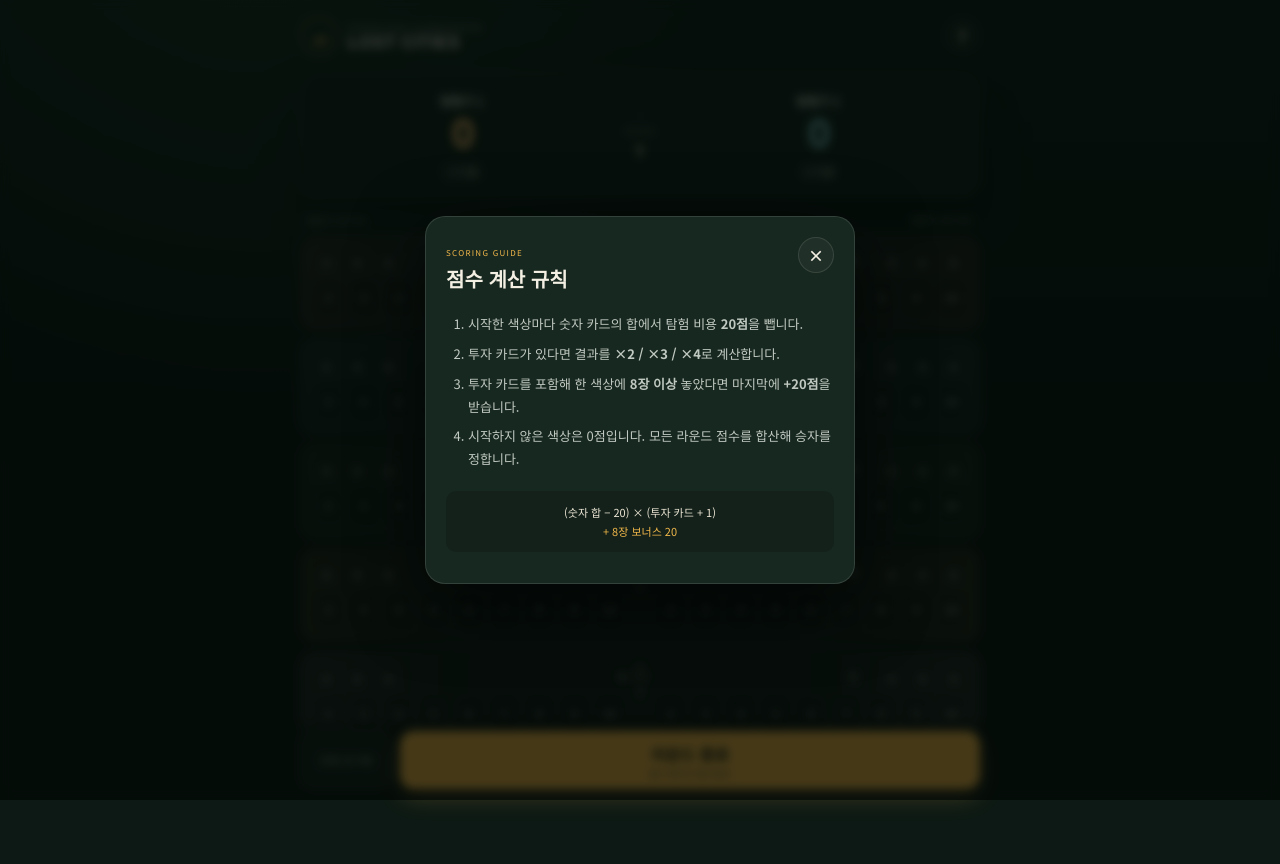
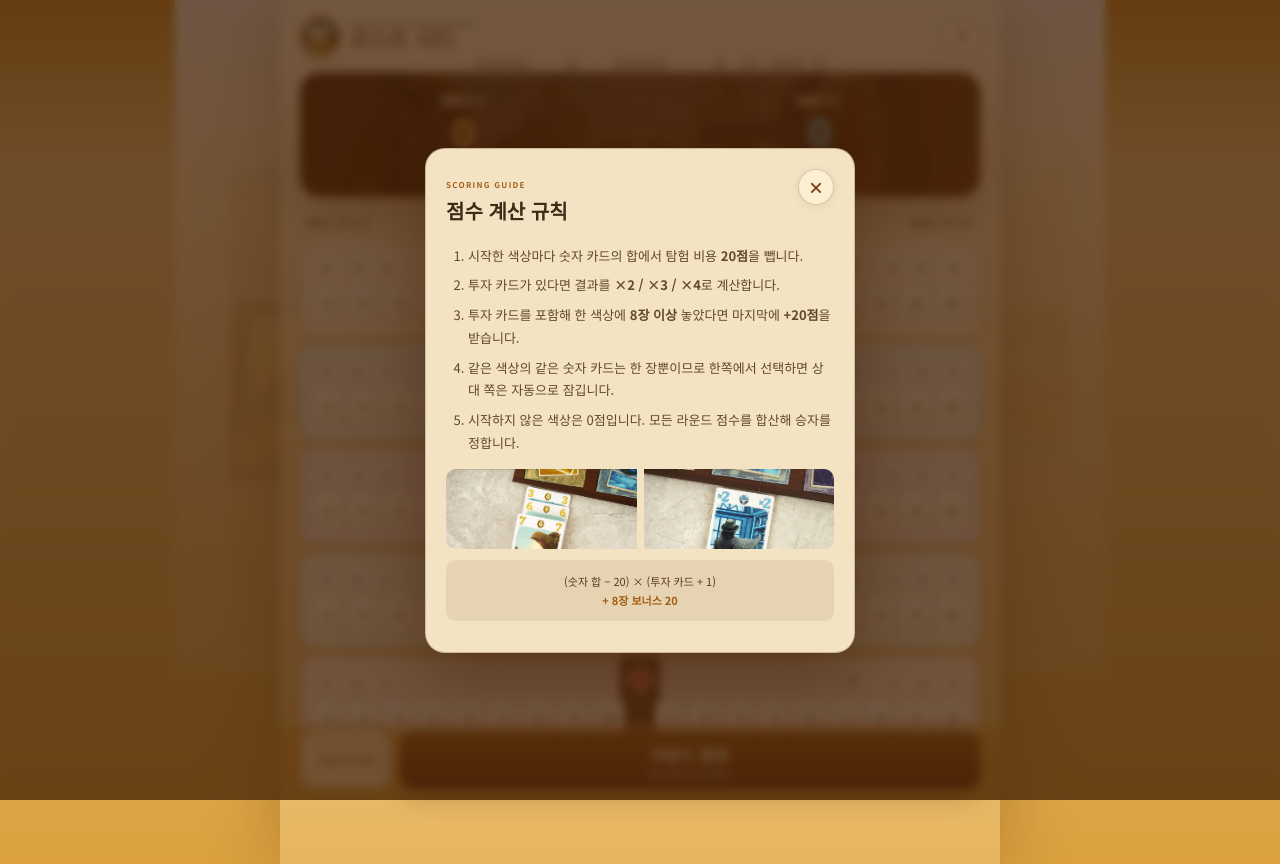
Before and after one commit to leesix66/LostCity_Scoreboard, a website built with Vite: page index.html in a window 1280 px wide. Both pictures are taken after a click on the button "점수 규칙 보기". Built offline with nearby package versions, Linux system fonts and the light colour scheme; a web font is replaced by a local one.

Commit message:
Refresh UI for Lost Cities revised edition

```diff
--- a/app.js
+++ b/app.js
@@ -1,11 +1,11 @@
 import { calculateExpedition, calculatePlayerRound } from './scoring.js';
 
 const COLORS = [
-  { id: 'red', name: '화산', symbol: '▲' },
-  { id: 'blue', name: '심해', symbol: '≋' },
-  { id: 'green', name: '밀림', symbol: '✦' },
-  { id: 'yellow', name: '사막', symbol: '◆' },
-  { id: 'white', name: '설산', symbol: '△' },
+  { id: 'yellow', name: '사막', symbol: '●' },
+  { id: 'blue', name: '아틀란티스', symbol: '◉' },
+  { id: 'purple', name: '미지의 강가', symbol: '◆' },
+  { id: 'green', name: '열대 우림', symbol: '▲' },
+  { id: 'red', name: '협곡', symbol: '◎' },
 ];
 const NUMBERS = [2, 3, 4, 5, 6, 7, 8, 9, 10];
 const STORAGE_KEY = 'lost-cities-scorekeeper-v1';
@@ -22,7 +22,15 @@ const defaultState = () => ({
 function loadState() {
   try {
     const saved = JSON.parse(localStorage.getItem(STORAGE_KEY));
-    if (saved?.players?.length === 2 && saved?.totals?.length === 2) return saved;
+    if (saved?.players?.length === 2 && saved?.totals?.length === 2) {
+      // 이전 버전에서 양쪽에 같은 카드가 입력된 경우 첫 번째 선택만 유지한다.
+      saved.players[0].forEach((expedition, colorIndex) => {
+        const claimedNumbers = new Set(expedition.numbers);
+        saved.players[1][colorIndex].numbers = saved.players[1][colorIndex].numbers
+          .filter((number) => !claimedNumbers.has(number));
+      });
+      return saved;
+    }
   } catch { /* 손상된 저장 데이터는 새 게임으로 대체 */ }
   return defaultState();
 }
@@ -41,7 +49,9 @@ function scoreForPlayer(playerIndex) {
 
 function cardButton(playerIndex, colorIndex, number) {
   const selected = state.players[playerIndex][colorIndex].numbers.includes(number);
-  return `<button type="button" class="card-number${selected ? ' selected' : ''}" data-action="number" data-player="${playerIndex}" data-color="${colorIndex}" data-number="${number}" aria-pressed="${selected}">${number}</button>`;
+  const ownedByOpponent = state.players[1 - playerIndex][colorIndex].numbers.includes(number);
+  const unavailable = ownedByOpponent && !selected;
+  return `<button type="button" class="card-number${selected ? ' selected' : ''}${unavailable ? ' unavailable' : ''}" data-action="number" data-player="${playerIndex}" data-color="${colorIndex}" data-number="${number}" aria-pressed="${selected}"${unavailable ? ' disabled aria-label="상대가 선택한 카드"' : ''}>${number}</button>`;
 }
 
 function playerCards(playerIndex, colorIndex) {
@@ -110,6 +120,7 @@ expeditionsEl.addEventListener('click', (event) => {
 
   if (button.dataset.action === 'number') {
     const number = Number(button.dataset.number);
+    if (state.players[1 - player][color].numbers.includes(number)) return;
     expedition.numbers = expedition.numbers.includes(number)
       ? expedition.numbers.filter((item) => item !== number)
       : [...expedition.numbers, number].sort((a, b) => a - b);
--- a/index.html
+++ b/index.html
@@ -3,20 +3,20 @@
   <head>
     <meta charset="UTF-8" />
     <meta name="viewport" content="width=device-width, initial-scale=1.0, viewport-fit=cover" />
-    <meta name="theme-color" content="#10221b" />
+    <meta name="theme-color" content="#a86b16" />
     <meta name="description" content="로스트 시티 2인용 실시간 점수 계산기" />
     <title>Lost Cities · Scorekeeper</title>
     <link rel="preconnect" href="https://fonts.googleapis.com" />
     <link rel="preconnect" href="https://fonts.gstatic.com" crossorigin />
-    <link href="https://fonts.googleapis.com/css2?family=Noto+Sans+KR:wght@400;500;600;700;800&family=Unbounded:wght@600;700&display=swap" rel="stylesheet" />
+    <link href="https://fonts.googleapis.com/css2?family=Black+Han+Sans&family=Noto+Sans+KR:wght@400;500;600;700;800&family=Unbounded:wght@600;700&display=swap" rel="stylesheet" />
     <link rel="stylesheet" href="/styles.css" />
   </head>
   <body>
     <div class="app-shell">
       <header class="topbar">
         <div class="brand">
-          <span class="brand-mark" aria-hidden="true">⌁</span>
-          <div><p>EXPEDITION SCOREKEEPER</p><h1>LOST CITIES</h1></div>
+          <span class="brand-mark" aria-hidden="true"></span>
+          <div><p>EXPEDITION SCOREKEEPER</p><h1>로스트 시티</h1></div>
         </div>
         <button class="icon-button" id="rulesButton" type="button" aria-label="점수 규칙 보기">?</button>
       </header>
@@ -36,7 +36,7 @@
           </div>
         </section>
 
-        <div class="guide-row" aria-hidden="true"><span>탐험가 1의 카드</span><span>탐험가 2의 카드</span></div>
+        <div class="guide-row" aria-hidden="true"><span>탐험가 1의 카드</span><b>같은 카드는 한 장뿐</b><span>탐험가 2의 카드</span></div>
         <section id="expeditions" class="expeditions" aria-label="탐험 카드 입력"></section>
 
         <section class="round-history" id="historySection" hidden>
@@ -57,8 +57,10 @@
         <li>시작한 색상마다 숫자 카드의 합에서 탐험 비용 <b>20점</b>을 뺍니다.</li>
         <li>투자 카드가 있다면 결과를 <b>×2 / ×3 / ×4</b>로 계산합니다.</li>
         <li>투자 카드를 포함해 한 색상에 <b>8장 이상</b> 놓았다면 마지막에 <b>+20점</b>을 받습니다.</li>
+        <li>같은 색상의 같은 숫자 카드는 한 장뿐이므로 한쪽에서 선택하면 상대 쪽은 자동으로 잠깁니다.</li>
         <li>시작하지 않은 색상은 0점입니다. 모든 라운드 점수를 합산해 승자를 정합니다.</li>
       </ol>
+      <div class="rule-art" aria-hidden="true"><img src="/assets/number-card.png" alt="" loading="lazy" decoding="async" /><img src="/assets/wager-card.png" alt="" loading="lazy" decoding="async" /></div>
       <p class="formula">(숫자 합 − 20) × (투자 카드 + 1) <em>+ 8장 보너스 20</em></p>
     </dialog>
 
--- a/styles.css
+++ b/styles.css
@@ -1,61 +1,68 @@
 :root {
-  color-scheme: dark;
+  color-scheme: light;
   font-family: 'Noto Sans KR', sans-serif;
-  --ink: #f4efe3;
-  --muted: #9eaa9e;
-  --panel: #172820;
-  --line: rgba(239, 231, 209, .12);
-  --accent: #f3b84a;
+  --ink: #3f2a18;
+  --muted: #8a735c;
+  --panel: #f5ead4;
+  --line: rgba(91, 58, 29, .17);
+  --accent: #e9a72d;
 }
 
 * { box-sizing: border-box; }
-html { background: #0d1914; }
+html { background: #b9771d; }
 body {
   margin: 0;
   min-width: 320px;
   min-height: 100vh;
+  position: relative;
   color: var(--ink);
   background:
-    radial-gradient(circle at 20% -10%, rgba(72, 122, 90, .22), transparent 35%),
-    linear-gradient(180deg, #10221b 0%, #0d1914 55%);
+    linear-gradient(180deg, rgba(103, 55, 12, .1), rgba(249, 219, 162, .78) 20%, #dca13e 100%),
+    url('/assets/lost-cities-board.png') top center / 930px auto no-repeat,
+    #d99b37;
 }
+body::before { content: ''; position: fixed; z-index: -1; inset: 0; opacity: .22; background: radial-gradient(circle at 50% 12%, transparent 0 13%, #8a4e10 65%), repeating-linear-gradient(100deg, transparent 0 19px, rgba(91, 49, 13, .035) 20px); pointer-events: none; }
 button, input { font: inherit; }
 button { -webkit-tap-highlight-color: transparent; touch-action: manipulation; }
 .sr-only { position: absolute; width: 1px; height: 1px; padding: 0; margin: -1px; overflow: hidden; clip: rect(0, 0, 0, 0); white-space: nowrap; border: 0; }
-.app-shell { width: min(100%, 720px); min-height: 100vh; margin: 0 auto; padding: env(safe-area-inset-top) 12px calc(112px + env(safe-area-inset-bottom)); }
+.app-shell { width: min(100%, 720px); min-height: 100vh; margin: 0 auto; padding: env(safe-area-inset-top) 12px calc(112px + env(safe-area-inset-bottom)); background: linear-gradient(180deg, rgba(252, 239, 210, .74), rgba(235, 190, 110, .68)); box-shadow: 0 0 70px rgba(68, 34, 5, .28); }
 
 .topbar { height: 72px; display: flex; align-items: center; justify-content: space-between; }
 .brand { display: flex; align-items: center; gap: 10px; }
-.brand-mark { display: grid; place-items: center; width: 38px; height: 38px; border: 1px solid rgba(243, 184, 74, .5); border-radius: 50%; color: var(--accent); font-size: 27px; transform: rotate(-18deg); }
-.brand p { margin: 0 0 1px; color: #a8b5a9; font-size: 8px; letter-spacing: .18em; }
-.brand h1 { margin: 0; font: 700 17px/1 'Unbounded', sans-serif; letter-spacing: .04em; }
-.icon-button { display: grid; place-items: center; width: 36px; height: 36px; padding: 0; border: 1px solid var(--line); border-radius: 50%; color: var(--ink); background: rgba(255, 255, 255, .04); font-weight: 700; cursor: pointer; }
+.brand-mark { display: block; width: 40px; height: 40px; border: 2px solid #f0c365; border-radius: 50%; background: url('/assets/lost-cities-cover.png') center 35% / 124% auto no-repeat; box-shadow: 0 3px 10px rgba(82, 44, 8, .32); }
+.brand p { margin: 0 0 1px; color: #795c3d; font-size: 7px; font-weight: 700; letter-spacing: .18em; }
+.brand h1 { margin: 0; color: #6d310a; font: 400 22px/1 'Black Han Sans', sans-serif; letter-spacing: -.03em; text-shadow: 0 1px #fff4d4; }
+.icon-button { display: grid; place-items: center; width: 36px; height: 36px; padding: 0; border: 1px solid rgba(85, 48, 17, .22); border-radius: 50%; color: #6f3d15; background: rgba(255, 244, 216, .72); box-shadow: 0 2px 8px rgba(79, 42, 8, .09); font-weight: 800; cursor: pointer; }
 
-.scoreboard { position: sticky; top: 8px; z-index: 10; display: grid; grid-template-columns: 1fr 58px 1fr; align-items: center; min-height: 116px; padding: 14px 12px; border: 1px solid var(--line); border-radius: 20px; background: rgba(21, 39, 31, .94); box-shadow: 0 16px 40px rgba(0, 0, 0, .24); backdrop-filter: blur(16px); }
+.scoreboard { position: sticky; top: 8px; z-index: 10; display: grid; grid-template-columns: 1fr 58px 1fr; align-items: center; min-height: 116px; padding: 14px 12px; overflow: hidden; border: 1px solid rgba(255, 226, 170, .22); border-radius: 20px; background: linear-gradient(135deg, rgba(67, 34, 16, .97), rgba(105, 57, 20, .97)), url('/assets/lost-cities-cover.png') center 45% / cover; box-shadow: 0 15px 35px rgba(87, 45, 10, .28), inset 0 1px rgba(255, 255, 255, .1); backdrop-filter: blur(16px); }
+.scoreboard::after { content: ''; position: absolute; inset: 0; opacity: .14; background: url('/assets/lost-cities-cover.png') center 47% / cover; pointer-events: none; }
+.scoreboard > * { position: relative; z-index: 1; }
 .player-score { min-width: 0; text-align: center; }
-.player-score input { width: 100%; padding: 0; border: 0; outline: 0; color: #d6ddd6; background: transparent; text-align: center; font-size: 12px; font-weight: 600; }
+.player-score input { width: 100%; padding: 0; border: 0; outline: 0; color: #f9e8c6; background: transparent; text-align: center; font-size: 12px; font-weight: 700; }
 .player-score > strong { display: block; margin: 2px 0 0; font: 700 clamp(29px, 9vw, 42px)/1 'Unbounded', sans-serif; letter-spacing: -.06em; }
-.player-score > span { display: inline-block; margin-top: 6px; padding: 3px 8px; border-radius: 10px; color: #8fa095; background: rgba(255, 255, 255, .045); font-size: 10px; }
-.player-score > span b { color: var(--ink); }
-.player-one > strong { color: #f3bd6b; }
-.player-two > strong { color: #79c8c6; }
-.round-badge { text-align: center; color: #8b9a8e; }
+.player-score > span { display: inline-block; margin-top: 6px; padding: 3px 8px; border-radius: 10px; color: #c9b28c; background: rgba(255, 255, 255, .07); font-size: 10px; }
+.player-score > span b { color: #fff7e6; }
+.player-one > strong { color: #ffc353; }
+.player-two > strong { color: #70d4e7; }
+.round-badge { text-align: center; color: #b99d75; }
 .round-badge::before { content: ''; display: block; width: 1px; height: 14px; margin: 0 auto 3px; background: var(--line); }
 .round-badge span { display: block; font-size: 7px; letter-spacing: .15em; }
-.round-badge strong { color: var(--ink); font: 600 14px 'Unbounded', sans-serif; }
+.round-badge strong { color: #fff5dc; font: 600 14px 'Unbounded', sans-serif; }
 
-.guide-row { display: flex; justify-content: space-between; padding: 17px 7px 8px; color: #7f8f83; font-size: 9px; letter-spacing: .02em; }
+.guide-row { display: grid; grid-template-columns: 1fr auto 1fr; align-items: center; padding: 17px 7px 8px; color: #72583d; font-size: 9px; font-weight: 700; letter-spacing: .02em; }
+.guide-row b { padding: 3px 7px; border: 1px solid rgba(107, 65, 26, .13); border-radius: 10px; color: #a17645; background: rgba(255, 245, 219, .52); font-size: 7px; font-weight: 600; }
+.guide-row span:last-child { text-align: right; }
 .expeditions { display: grid; gap: 8px; }
-.expedition { position: relative; display: grid; grid-template-columns: 1fr 1fr; gap: 19px; padding: 11px 8px; overflow: hidden; border: 1px solid var(--line); border-radius: 16px; background: rgba(255, 255, 255, .025); }
-.expedition::before { content: ''; position: absolute; inset: 0; opacity: .07; background: linear-gradient(90deg, var(--route), transparent 28%, transparent 72%, var(--route)); pointer-events: none; }
-.expedition-red { --route: #d95545; }
-.expedition-blue { --route: #4795bd; }
-.expedition-green { --route: #59a96a; }
-.expedition-yellow { --route: #e3ad3f; }
-.expedition-white { --route: #d8d6cc; }
-.route-label { position: absolute; z-index: 2; top: 10px; left: 50%; display: flex; flex-direction: column; align-items: center; width: 22px; transform: translateX(-50%); color: var(--route); }
-.route-label span { font-size: 18px; line-height: 1; }
-.route-label small { margin-top: 4px; color: #849086; font-size: 7px; writing-mode: vertical-rl; letter-spacing: .18em; }
+.expedition { position: relative; display: grid; grid-template-columns: 1fr 1fr; gap: 19px; padding: 11px 8px; overflow: hidden; border: 1px solid rgba(86, 50, 19, .18); border-radius: 16px; background: linear-gradient(90deg, color-mix(in srgb, var(--route) 11%, #f8edd7) 0 47%, #6d431f 47% 53%, color-mix(in srgb, var(--route) 11%, #f8edd7) 53% 100%); box-shadow: 0 5px 15px rgba(85, 47, 13, .1), inset 0 1px rgba(255, 255, 255, .8); }
+.expedition::before { content: ''; position: absolute; inset: 0; opacity: .12; background: repeating-linear-gradient(103deg, transparent 0 22px, rgba(80, 44, 12, .11) 23px); pointer-events: none; }
+.expedition-red { --route: #c94f37; --route-ink: #fff8e8; }
+.expedition-blue { --route: #2e9bc1; --route-ink: #fff; }
+.expedition-purple { --route: #725092; --route-ink: #fff; }
+.expedition-green { --route: #4d8e55; --route-ink: #fff; }
+.expedition-yellow { --route: #e4b42e; --route-ink: #4a3109; }
+.route-label { position: absolute; z-index: 2; top: 10px; left: 50%; display: flex; flex-direction: column; align-items: center; width: 31px; transform: translateX(-50%); color: #fff8e4; }
+.route-label span { display: grid; place-items: center; width: 24px; height: 24px; border: 2px solid #f9e6b6; border-radius: 50%; color: var(--route-ink); background: var(--route); box-shadow: 0 2px 6px rgba(40, 19, 5, .35); font-size: 10px; line-height: 1; }
+.route-label small { margin-top: 3px; color: #eed6ae; font-size: 6px; writing-mode: vertical-rl; letter-spacing: .08em; text-shadow: 0 1px #3b210e; }
 .player-cards { min-width: 0; }
 .wager-row { display: grid; grid-template-columns: repeat(3, 27px) 1fr; gap: 4px; align-items: center; margin-bottom: 6px; }
 [data-player-side="1"] .wager-row { grid-template-columns: 1fr repeat(3, 27px); }
@@ -64,39 +71,45 @@ button { -webkit-tap-highlight-color: transparent; touch-action: manipulation; }
 [data-player-side="1"] .wager-card:nth-child(2) { grid-column: 3; }
 [data-player-side="1"] .wager-card:nth-child(3) { grid-column: 4; }
 [data-player-side="1"] .expedition-score { grid-column: 1; grid-row: 1; text-align: left; }
-.wager-card { width: 27px; height: 24px; padding: 0; border: 1px dashed rgba(255, 255, 255, .18); border-radius: 6px; color: #728078; background: rgba(0, 0, 0, .14); font-weight: 700; cursor: pointer; }
-.wager-card.selected { border-style: solid; border-color: color-mix(in srgb, var(--route) 80%, white); color: #101914; background: var(--route); box-shadow: 0 3px 10px color-mix(in srgb, var(--route) 24%, transparent); }
-.expedition-score { justify-self: end; min-width: 24px; color: #a4b0a7; text-align: right; font: 600 11px 'Unbounded', sans-serif; }
+.wager-card { width: 27px; height: 24px; padding: 0; border: 1px dashed rgba(82, 48, 20, .28); border-radius: 6px; color: #9c8267; background: rgba(255, 252, 239, .5); font-weight: 800; cursor: pointer; }
+.wager-card.selected { border-style: solid; border-color: color-mix(in srgb, var(--route) 80%, #5a3517); color: var(--route-ink); background: var(--route); box-shadow: 0 3px 10px color-mix(in srgb, var(--route) 24%, transparent); }
+.expedition-score { justify-self: end; min-width: 24px; color: #68482c; text-align: right; font: 700 11px 'Unbounded', sans-serif; }
 .number-grid { display: grid; grid-template-columns: repeat(5, 1fr); gap: 4px; }
-.card-number { min-width: 0; height: 32px; padding: 0; border: 1px solid rgba(255, 255, 255, .1); border-radius: 6px; color: #7f8d84; background: rgba(3, 10, 7, .24); font: 600 11px 'Unbounded', sans-serif; cursor: pointer; transition: transform .08s ease, color .15s ease, background .15s ease; }
+.card-number { position: relative; min-width: 0; height: 32px; padding: 0; border: 1px solid rgba(83, 48, 17, .18); border-radius: 6px; color: #705235; background: linear-gradient(145deg, #fff9e9, #ecddc0); box-shadow: 0 1px 2px rgba(67, 35, 8, .08); font: 700 11px 'Unbounded', sans-serif; cursor: pointer; transition: transform .08s ease, color .15s ease, background .15s ease, opacity .15s ease; }
 .card-number:active { transform: scale(.91); }
-.card-number.selected { border-color: color-mix(in srgb, var(--route) 82%, white); color: #101914; background: var(--route); box-shadow: inset 0 0 0 1px rgba(255, 255, 255, .12), 0 4px 12px color-mix(in srgb, var(--route) 18%, transparent); }
+.card-number.selected { border-color: color-mix(in srgb, var(--route) 82%, #674117); color: var(--route-ink); background: linear-gradient(145deg, color-mix(in srgb, var(--route) 82%, white), var(--route)); box-shadow: inset 0 0 0 1px rgba(255, 255, 255, .2), 0 4px 12px color-mix(in srgb, var(--route) 24%, transparent); }
+.card-number.unavailable { border-style: dashed; color: transparent; background: rgba(101, 76, 50, .12); box-shadow: none; cursor: not-allowed; opacity: .55; }
+.card-number.unavailable::after { content: '×'; position: absolute; inset: 0; display: grid; place-items: center; color: #967c61; font: 700 14px 'Noto Sans KR', sans-serif; }
 
-.round-history { margin-top: 22px; padding: 15px; border: 1px solid var(--line); border-radius: 16px; background: rgba(255, 255, 255, .025); }
+.round-history { margin-top: 22px; padding: 15px; border: 1px solid var(--line); border-radius: 16px; background: rgba(255, 246, 224, .72); }
 .section-heading { display: flex; align-items: center; justify-content: space-between; }
 .section-heading h2 { margin: 0; font-size: 13px; }
-.text-button { padding: 4px; border: 0; color: #8f9e93; background: transparent; font-size: 10px; text-decoration: underline; cursor: pointer; }
-.history-item { display: grid; grid-template-columns: 1fr 40px 10px 40px; align-items: center; margin-top: 10px; padding-top: 10px; border-top: 1px solid var(--line); color: #8d9b91; font-size: 10px; }
-.history-item b { color: var(--ink); text-align: right; font-family: 'Unbounded', sans-serif; font-size: 11px; }
+.text-button { padding: 4px; border: 0; color: #8a6a48; background: transparent; font-size: 10px; text-decoration: underline; cursor: pointer; }
+.history-item { display: grid; grid-template-columns: 1fr 40px 10px 40px; align-items: center; margin-top: 10px; padding-top: 10px; border-top: 1px solid var(--line); color: #8b6b4a; font-size: 10px; }
+.history-item b { color: #492d17; text-align: right; font-family: 'Unbounded', sans-serif; font-size: 11px; }
 .history-item i { text-align: center; font-style: normal; }
 
-.action-dock { position: fixed; z-index: 20; right: 0; bottom: 0; left: 0; display: grid; grid-template-columns: 92px minmax(0, 1fr); gap: 8px; width: min(100%, 720px); margin: auto; padding: 11px 12px calc(11px + env(safe-area-inset-bottom)); background: linear-gradient(180deg, transparent, #0d1914 18%, #0d1914); }
+.action-dock { position: fixed; z-index: 20; right: 0; bottom: 0; left: 0; display: grid; grid-template-columns: 92px minmax(0, 1fr); gap: 8px; width: min(100%, 720px); margin: auto; padding: 11px 12px calc(11px + env(safe-area-inset-bottom)); background: linear-gradient(180deg, transparent, rgba(222, 165, 67, .94) 18%, #daa03d); }
 .action-dock button { height: 58px; border-radius: 14px; cursor: pointer; }
-.secondary-action { border: 1px solid var(--line); color: #9ba79e; background: #17251f; font-size: 11px; }
-.primary-action { border: 0; color: #182018; background: var(--accent); box-shadow: 0 8px 24px rgba(243, 184, 74, .2); font-weight: 800; }
+.secondary-action { border: 1px solid rgba(91, 50, 17, .22); color: #765231; background: rgba(250, 232, 191, .76); font-size: 11px; }
+.primary-action { border: 1px solid #7d4511; color: #fff4d8; background: linear-gradient(180deg, #a65f17, #71370d); box-shadow: 0 8px 24px rgba(91, 45, 8, .28), inset 0 1px rgba(255, 255, 255, .2); font-weight: 800; }
 .primary-action span, .primary-action small { display: block; }
 .primary-action small { margin-top: 2px; opacity: .66; font-size: 8px; font-weight: 600; }
 
-dialog { width: min(calc(100% - 30px), 430px); padding: 20px; border: 1px solid rgba(255, 255, 255, .12); border-radius: 20px; color: var(--ink); background: #172820; box-shadow: 0 20px 70px rgba(0, 0, 0, .55); }
-dialog::backdrop { background: rgba(2, 8, 5, .72); backdrop-filter: blur(5px); }
+dialog { width: min(calc(100% - 30px), 430px); padding: 20px; border: 1px solid rgba(91, 51, 18, .25); border-radius: 20px; color: var(--ink); background: #f3e3c3; box-shadow: 0 20px 70px rgba(66, 31, 5, .5); }
+dialog::backdrop { background: rgba(61, 29, 5, .72); backdrop-filter: blur(5px); }
 .dialog-head { display: flex; align-items: flex-start; justify-content: space-between; }
-.dialog-head span { color: var(--accent); font-size: 8px; letter-spacing: .16em; }
+.dialog-head span { color: #a66018; font-size: 8px; font-weight: 700; letter-spacing: .16em; }
 .dialog-head h2 { margin: 3px 0 0; font-size: 20px; }
-dialog ol { margin: 20px 0; padding-left: 22px; color: #c1cac2; font-size: 13px; line-height: 1.75; }
+dialog ol { margin: 20px 0 14px; padding-left: 22px; color: #62462d; font-size: 13px; line-height: 1.75; }
 dialog li + li { margin-top: 7px; }
-.formula { padding: 13px; border-radius: 10px; color: #ede6d5; background: rgba(0, 0, 0, .18); font-size: 11px; text-align: center; }
-.formula em { display: block; margin-top: 3px; color: var(--accent); font-style: normal; }
-.toast { position: fixed; z-index: 40; bottom: calc(88px + env(safe-area-inset-bottom)); left: 50%; padding: 9px 14px; border: 1px solid var(--line); border-radius: 20px; color: #e9e4d8; background: #24372e; box-shadow: 0 8px 25px rgba(0, 0, 0, .35); font-size: 11px; opacity: 0; pointer-events: none; transform: translate(-50%, 8px); transition: .2s ease; }
+.rule-art { display: grid; grid-template-columns: 1fr 1fr; gap: 7px; height: 80px; overflow: hidden; border-radius: 10px; }
+.rule-art img { width: 100%; height: 100%; object-fit: cover; }
+.rule-art img:first-child { object-position: center 57%; }
+.rule-art img:last-child { object-position: center 45%; }
+.formula { padding: 13px; border-radius: 10px; color: #5d3a1d; background: rgba(99, 53, 15, .09); font-size: 11px; text-align: center; }
+.formula em { display: block; margin-top: 3px; color: #a45b11; font-style: normal; font-weight: 700; }
+.toast { position: fixed; z-index: 40; bottom: calc(88px + env(safe-area-inset-bottom)); left: 50%; padding: 9px 14px; border: 1px solid rgba(255, 232, 190, .25); border-radius: 20px; color: #fff5dd; background: #704013; box-shadow: 0 8px 25px rgba(64, 29, 3, .35); font-size: 11px; opacity: 0; pointer-events: none; transform: translate(-50%, 8px); transition: .2s ease; }
 .toast.show { opacity: 1; transform: translate(-50%, 0); }
 
 @media (min-width: 600px) {
```
Also changed, not shown: README.md, assets/lost-cities-board.png (added), assets/lost-cities-cover.png (added), assets/number-card.png (added), assets/wager-card.png (added).
